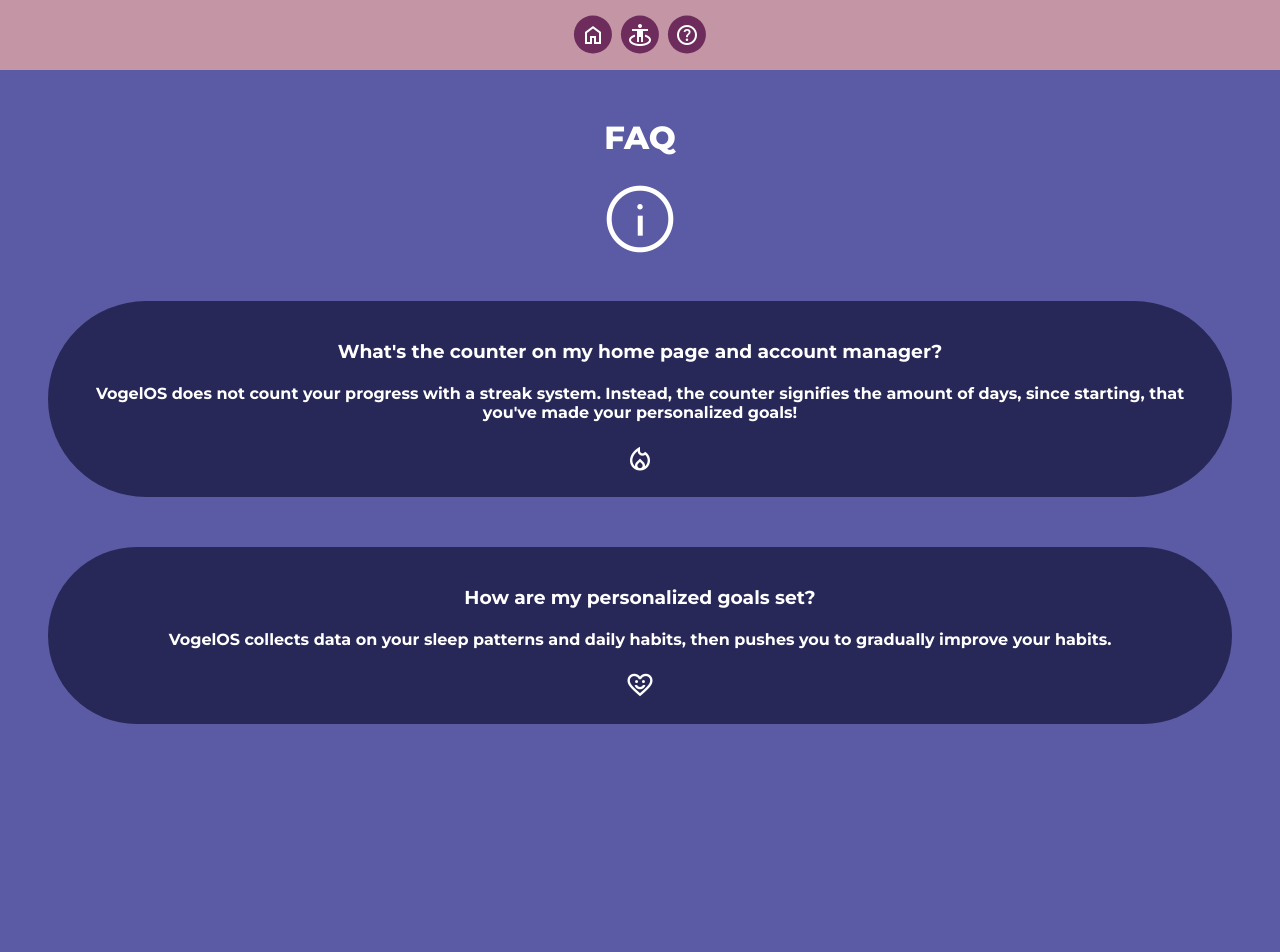
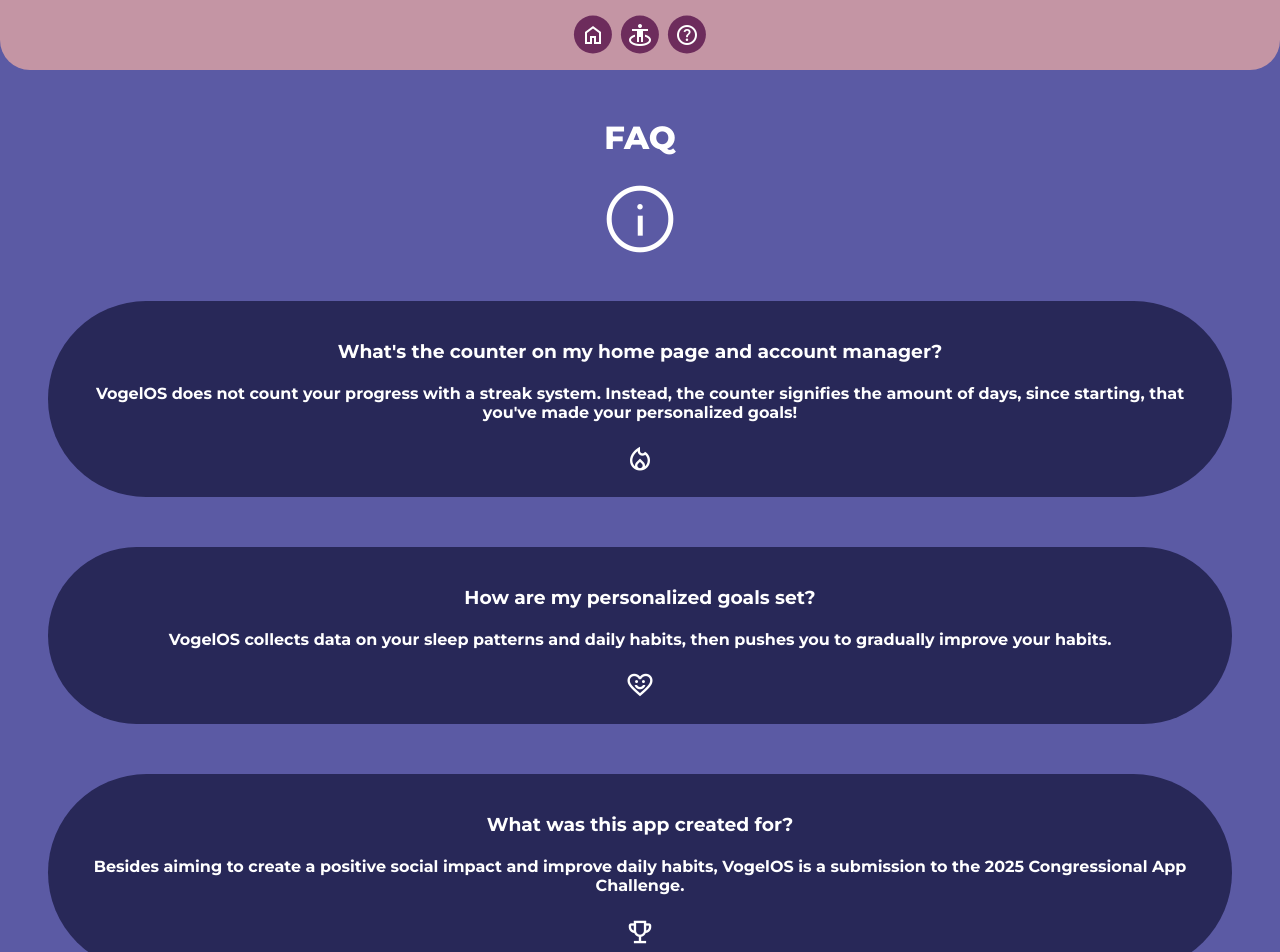
Before and after one commit to lynn89-sudo/vogelOS, a SvelteKit app: page /help in a window 1280 px wide. Shown: the top 952 px of the page. Before the commit the page ends 800 px from the top, so only its background shows below. Built offline with nearby package versions, Linux system fonts and the light colour scheme; sample sign-in values are in the browser's storage.

Commit message:
Aaand now I'm done

```diff
--- a/src/lib/navbar.svelte
+++ b/src/lib/navbar.svelte
@@ -39,6 +39,8 @@
         top: 0;
         right: 0;
         left: 0;
+        border-bottom-left-radius: 30px;
+        border-bottom-right-radius: 30px;
         height: 70px;
         background-color: rgba(207, 156, 164, 0.679);
         color: white;
@@ -103,7 +105,7 @@
         height: 70px;
     }
 </style>
-<link rel="stylesheet" href="https://fonts.googleapis.com/css2?family=Material+Symbols+Outlined:opsz,wght,FILL,GRAD@20..48,100..700,0..1,-50..200&icon_names=arrow_circle_down,guardian,heart_smile,help,home,info,lock_person,mode_heat,moon_stars,sunny" />
+<link rel="stylesheet" href="https://fonts.googleapis.com/css2?family=Material+Symbols+Outlined:opsz,wght,FILL,GRAD@20..48,100..700,0..1,-50..200&icon_names=arrow_circle_down,guardian,heart_smile,help,home,info,lock_person,mode_heat,moon_stars,sunny,trophy" />
 <div id="navbar" class="init">
     <h1 id="buttons" class="init">
         <button class="material-symbols-outlined" title="Home" onclick = {nav(1)}>home</button>
--- a/src/routes/+page.svelte
+++ b/src/routes/+page.svelte
@@ -108,6 +108,8 @@
         opacity: 1;
         transition: opacity 1s;
     }
+
+
 </style>
 <Navbar />
 <br>
@@ -116,4 +118,8 @@
 <h3 id="greeting" style="margin-top: 0">{ greeting2 }</h3>
 <h1><span id="streakIcon" class="material-symbols-outlined" style="font-size: 110px; margin-bottom: 0; padding-bottom: 0;">moon_stars</span></h1>
 <h1 id="streakDisplay" style="margin-top: 0;" class="init">{ streak } { streakAdd }</h1>
+<div id="tasks">
+    <h3>Next Task</h3>
+    <h5><em>Nothing for now</em></h5>
+</div>
 <div id="forest"><h1>[forest goes here]</h1></div>
--- a/src/routes/help/+page.svelte
+++ b/src/routes/help/+page.svelte
@@ -73,3 +73,8 @@
     <h4>VogelOS collects data on your sleep patterns and daily habits, then pushes you to gradually improve your habits.</h4>
     <span class="material-symbols-outlined" style="font-size: 30px;">heart_smile</span>
 </div>
+<div class="faq">
+    <h3>What was this app created for?</h3>
+    <h4>Besides aiming to create a positive social impact and improve daily habits, VogelOS is a submission to the 2025 Congressional App Challenge.</h4>
+    <span class="material-symbols-outlined" style="font-size: 30px;">trophy</span>
+</div>
```
Also changed, not shown: 28 other files (tests, documents, lock files or other folders).
